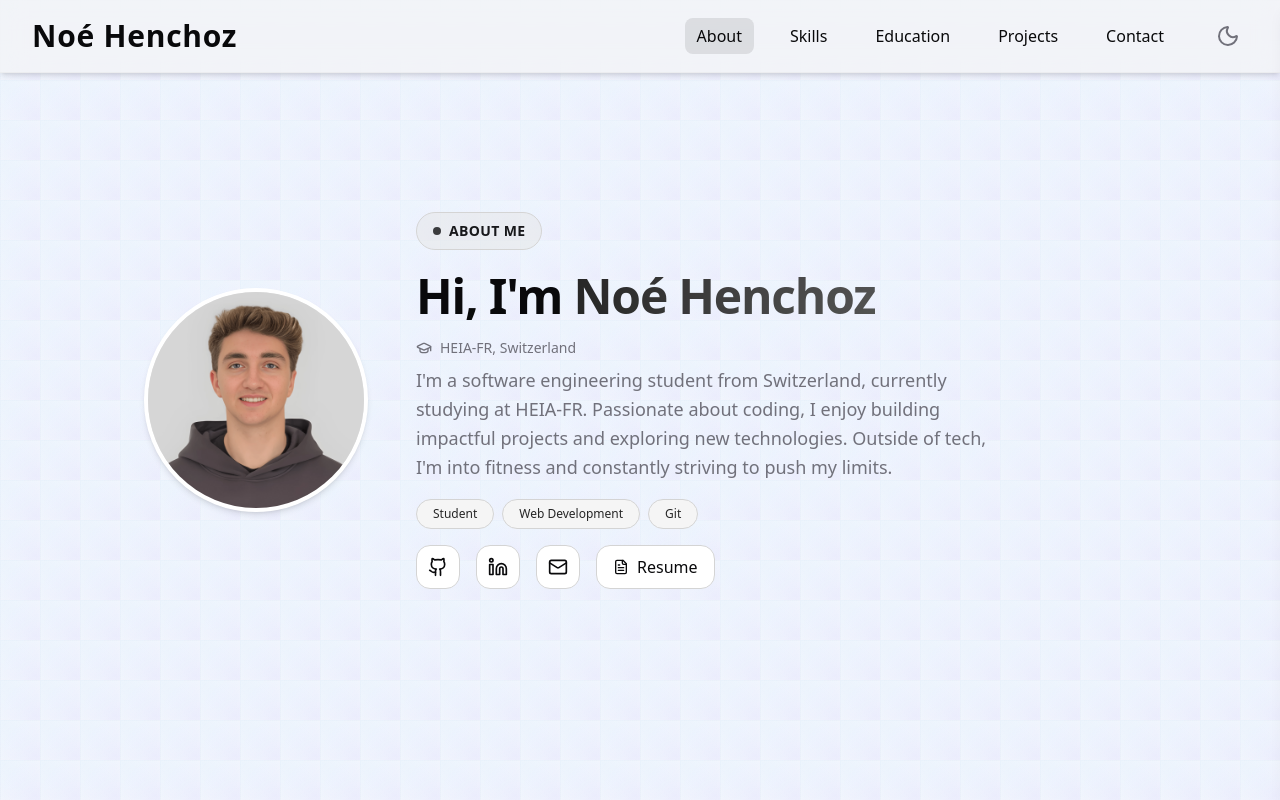
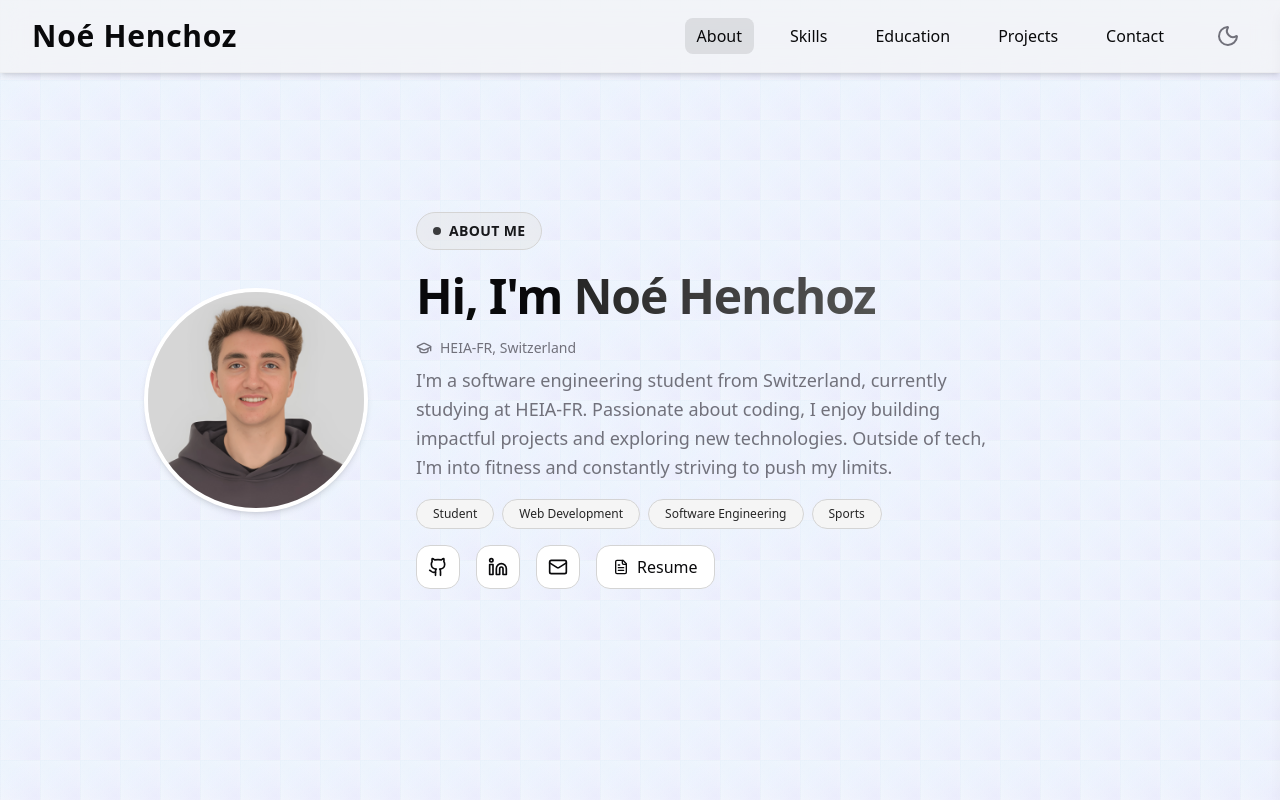
Before and after one commit to henchoznoe/Portfolio, a React (Vite) app: page / in a window 1280 px wide. Shown: the top 800 px of the page. Built offline with nearby package versions, Linux system fonts and the light colour scheme.

Commit message:
Update tags on about page

```diff
--- a/src/components/About.jsx
+++ b/src/components/About.jsx
@@ -46,7 +46,8 @@ const SOCIAL_LINKS = [
 const TAGS = [
     "Student",
     "Web Development",
-    "Git"
+    "Software Engineering",
+    "Sports"
 ];
 
 const RESUME_URL =
```
